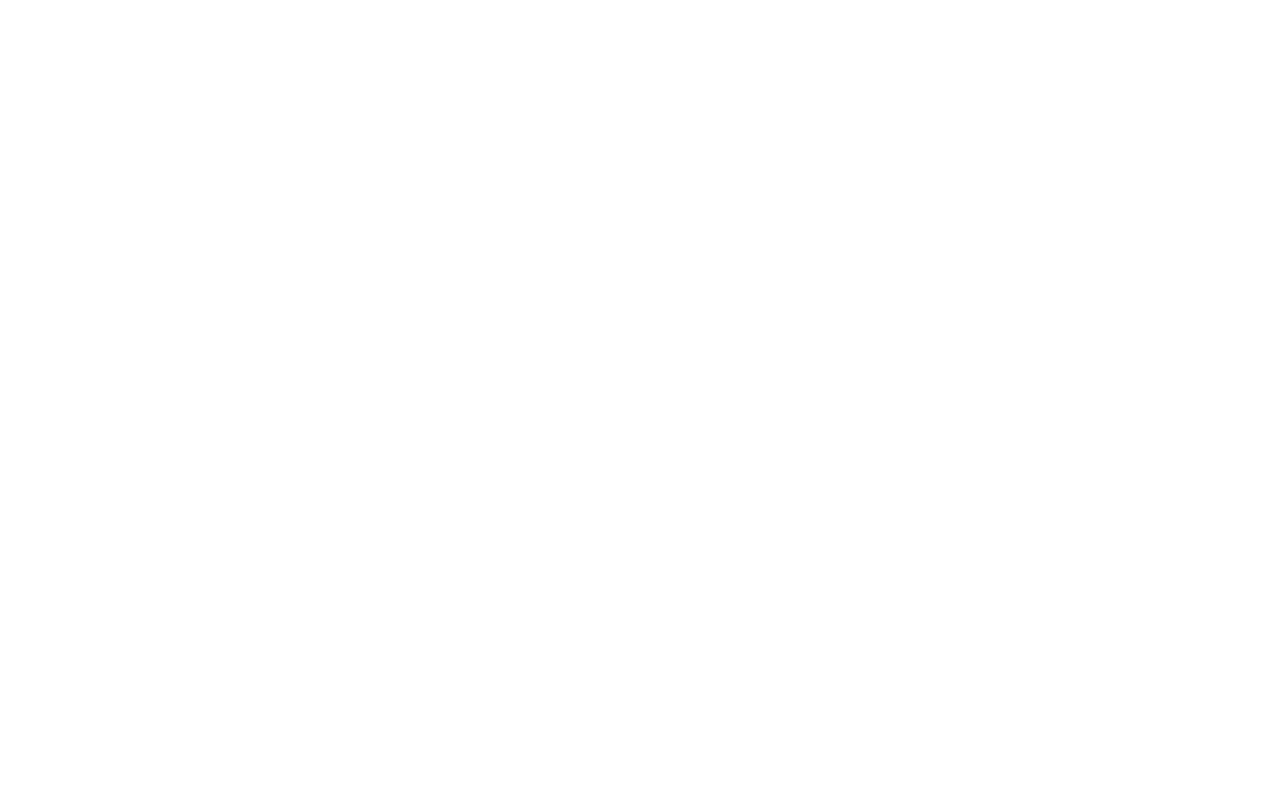
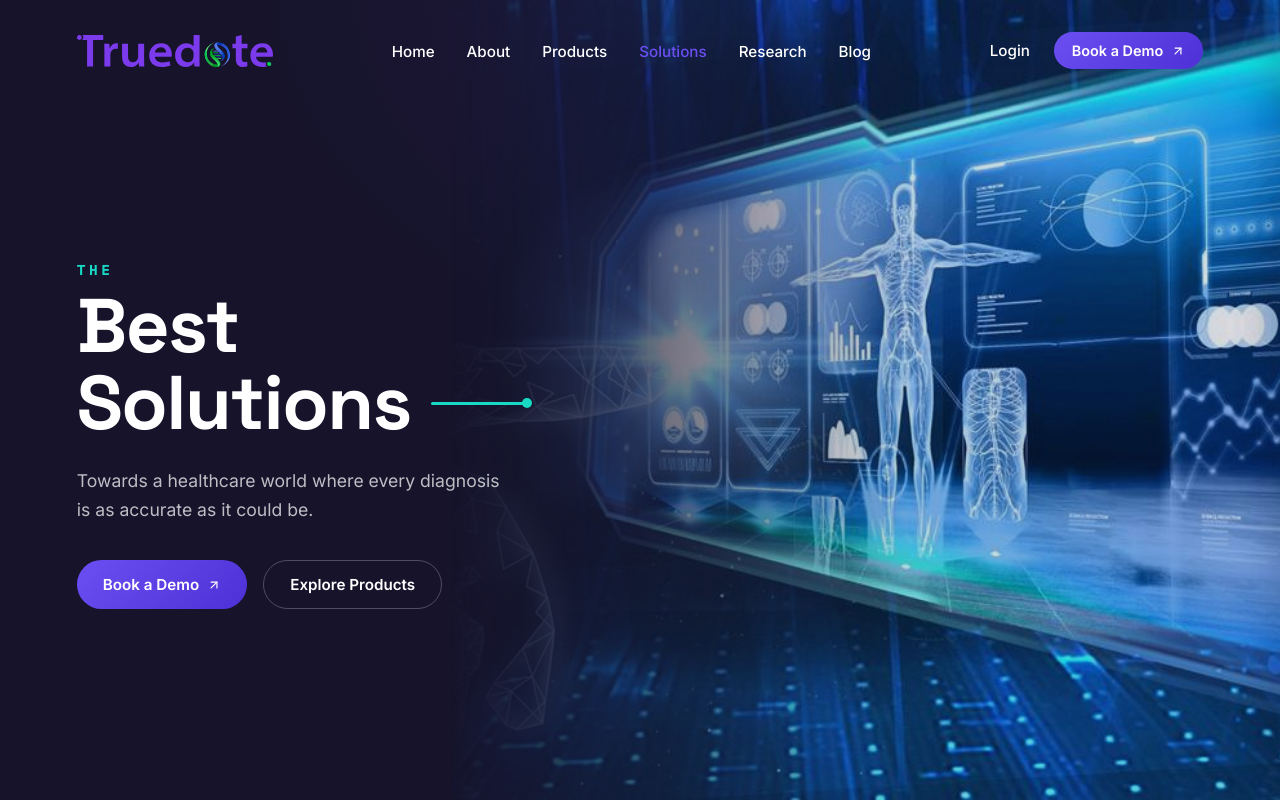
Before and after one commit to Fineteklabs-Engineering/Truedote, a React (Vite) app: page /solutions in a window 1280 px wide. Before the commit this address had no page. Built offline with nearby package versions, Linux system fonts and the light colour scheme.

Commit message:
added  the hero image of the solutions page

```diff
--- a/src/App.jsx
+++ b/src/App.jsx
@@ -3,6 +3,7 @@
 import Home from './pages/Home';
 import ProductsPage from './pages/ProductsPage';
 import AboutPage from './pages/AboutPage';
+import SolutionsPage from './pages/SolutionsPage';
 import './index.css';
 
 const App = () => {
@@ -12,6 +13,7 @@
         <Route path="/" element={<Home />} />
         <Route path="/products" element={<ProductsPage />} />
         <Route path="/about" element={<AboutPage />} />
+        <Route path="/solutions" element={<SolutionsPage />} />
       </Routes>
     </HelmetProvider>
   );
--- /dev/null
+++ b/src/components/SolutionHero.jsx
@@ -0,0 +1,59 @@
+import { useEffect, useState } from 'react';
+import { Link } from 'react-router-dom';
+import { FiArrowUpRight } from 'react-icons/fi';
+import Navbar from './Navbar';
+import '../styles/solutions-hero.css';
+
+const SolutionHero = () => {
+  const [isVisible, setIsVisible] = useState(false);
+
+  useEffect(() => {
+    const timer = setTimeout(() => setIsVisible(true), 80);
+    return () => clearTimeout(timer);
+  }, []);
+
+  return (
+    <header className="solutions-hero">
+      <Navbar />
+
+      <div className="solutions-hero-visual">
+        <img
+          src="/images/solutions-image.png"
+          alt=""
+          className="solutions-hero-image"
+        />
+      </div>
+
+      <div className={`solutions-hero-inner ${isVisible ? 'solutions-hero-visible' : ''}`}>
+        <div className="solutions-hero-copy">
+          <span className="solutions-hero-kicker" style={{ '--stagger': 0 }}>
+            THE
+          </span>
+          <h1 className="solutions-hero-headline" style={{ '--stagger': 1 }}>
+            Best
+            <br />
+            <span className="solutions-hero-headline-row">
+              Solutions
+              <span className="solutions-hero-dash" aria-hidden="true" />
+            </span>
+          </h1>
+          <p className="solutions-hero-subcopy" style={{ '--stagger': 2 }}>
+            Towards a healthcare world where every diagnosis is as accurate
+            as it could be.
+          </p>
+          <div className="solutions-hero-cta-row" style={{ '--stagger': 3 }}>
+            <Link to="/demo" className="solutions-hero-primary-cta">
+              Book a Demo
+              <FiArrowUpRight size={14} />
+            </Link>
+            <Link to="/products" className="solutions-hero-secondary-cta">
+              Explore Products
+            </Link>
+          </div>
+        </div>
+      </div>
+    </header>
+  );
+};
+
+export default SolutionHero;
--- /dev/null
+++ b/src/pages/SolutionsPage.jsx
@@ -0,0 +1,12 @@
+import React from 'react'
+import SolutionHero from '../components/SolutionHero'
+
+const SolutionsPage = () => {
+  return (
+    <>
+    <SolutionHero />
+    </>
+  )
+}
+
+export default SolutionsPage
--- /dev/null
+++ b/src/styles/solutions-hero.css
@@ -0,0 +1,246 @@
+.solutions-hero {
+  --color-bg: #fbfaff;
+  --color-ink: #16132b;
+  --color-muted: #6b6580;
+  --color-primary: #6c4ff2;
+  --color-primary-dark: #4e31d6;
+  --color-accent: #17d9c4;
+  --color-surface: #ffffff;
+  --font-display: 'Space Grotesk', 'Segoe UI', sans-serif;
+  --font-body: 'Inter', 'Segoe UI', sans-serif;
+  --font-mono: 'IBM Plex Mono', ui-monospace, monospace;
+  --gutter: clamp(32px, 6vw, 96px);
+
+  position: relative;
+  background: radial-gradient(
+    120% 100% at 85% 0%,
+    #241d47 0%,
+    var(--color-ink) 55%
+  );
+  color: #fff;
+  font-family: var(--font-body);
+  overflow: hidden;
+}
+
+.solutions-hero-inner {
+  position: relative;
+  z-index: 1;
+  min-height: 100vh;
+  display: flex;
+  align-items: center;
+  padding: 140px var(--gutter) 72px;
+}
+
+.solutions-hero-copy {
+  max-width: 560px;
+  flex-shrink: 0;
+}
+
+.solutions-hero-kicker {
+  display: inline-block;
+  font-family: var(--font-mono);
+  font-size: 0.85rem;
+  letter-spacing: 0.3em;
+  font-weight: 600;
+  color: var(--color-accent);
+  margin-bottom: 8px;
+}
+
+.solutions-hero-headline {
+  font-family: var(--font-display);
+  font-size: clamp(3rem, 6vw, 4.75rem);
+  line-height: 1.02;
+  font-weight: 700;
+  letter-spacing: -0.02em;
+  margin: 0 0 24px;
+  color: #fff;
+}
+
+.solutions-hero-headline-row {
+  display: inline-flex;
+  align-items: center;
+  gap: 20px;
+}
+
+.solutions-hero-dash {
+  position: relative;           /* new — positioning context for the dot */
+  display: inline-block;
+  width: clamp(48px, 8vw, 96px);
+  height: 3px;
+  background: var(--color-accent);
+  border-radius: 999px;
+}
+
+.solutions-hero-dash::after {
+  content: '';
+  position: absolute;
+  top: 50%;
+  right: 0;
+  width: 10px;
+  height: 10px;
+  background: var(--color-accent);
+  border-radius: 50%;
+  transform: translate(50%, -50%);
+}
+
+.solutions-hero-subcopy {
+  font-size: 1.1rem;
+  line-height: 1.65;
+  color: rgba(255, 255, 255, 0.72);
+  max-width: 440px;
+  margin: 0 0 36px;
+}
+
+.solutions-hero-cta-row {
+  display: flex;
+  gap: 16px;
+  flex-wrap: wrap;
+}
+
+.solutions-hero-primary-cta,
+.solutions-hero-secondary-cta {
+  display: inline-flex;
+  align-items: center;
+  gap: 8px;
+  font-weight: 600;
+  font-size: 0.95rem;
+  padding: 14px 26px;
+  border-radius: 999px;
+  text-decoration: none;
+  transition: transform 0.2s ease, box-shadow 0.2s ease, background 0.2s ease, color 0.2s ease;
+}
+
+.solutions-hero-primary-cta {
+  background: linear-gradient(135deg, var(--color-primary), var(--color-primary-dark));
+  color: #fff;
+}
+
+.solutions-hero-primary-cta:hover,
+.solutions-hero-primary-cta:focus-visible {
+  transform: translateY(-2px);
+  box-shadow: 0 10px 24px rgba(108, 79, 242, 0.4);
+}
+
+.solutions-hero-secondary-cta {
+  background: transparent;
+  color: #fff;
+  border: 1.5px solid rgba(255, 255, 255, 0.25);
+}
+
+.solutions-hero-secondary-cta:hover,
+.solutions-hero-secondary-cta:focus-visible {
+  border-color: var(--color-accent);
+  color: var(--color-accent);
+}
+
+/* ---------- Background image (blends into the gradient) ---------- */
+
+.solutions-hero-visual {
+  position: absolute;
+  top: 0;
+  right: 0;
+  width: 65%;
+  height: 100%;
+  z-index: 0;
+  pointer-events: none;
+}
+
+.solutions-hero-image {
+  width: 100%;
+  height: 100%;
+  object-fit: cover;
+  object-position: center;
+  opacity: 0.85;
+  -webkit-mask-image: linear-gradient(
+    to left,
+    rgba(0, 0, 0, 1) 45%,
+    rgba(0, 0, 0, 0) 100%
+  );
+  mask-image: linear-gradient(
+    to left,
+    rgba(0, 0, 0, 1) 45%,
+    rgba(0, 0, 0, 0) 100%
+  );
+}
+
+/* ---------- Entrance animation ---------- */
+
+.solutions-hero-kicker,
+.solutions-hero-headline,
+.solutions-hero-subcopy,
+.solutions-hero-cta-row {
+  opacity: 0;
+  transform: translateY(28px);
+}
+
+.solutions-hero-visible .solutions-hero-kicker,
+.solutions-hero-visible .solutions-hero-headline,
+.solutions-hero-visible .solutions-hero-subcopy,
+.solutions-hero-visible .solutions-hero-cta-row {
+  animation: solutionsHeroFadeUp 0.75s ease forwards;
+  animation-delay: calc(var(--stagger, 0) * 0.13s);
+}
+
+@keyframes solutionsHeroFadeUp {
+  to {
+    opacity: 1;
+    transform: none;
+  }
+}
+
+/* ---------- Responsive ---------- */
+
+@media (max-width: 1100px) {
+  .solutions-hero-visual {
+    width: 80%;
+  }
+}
+
+@media (max-width: 900px) {
+  .solutions-hero-inner {
+    flex-direction: column;
+    align-items: flex-start;
+    justify-content: center;
+    padding: 140px 24px 56px;
+  }
+
+  .solutions-hero-visual {
+    width: 100%;
+    opacity: 0.5;
+  }
+
+  .solutions-hero-headline {
+    font-size: clamp(2.5rem, 8vw, 3.25rem);
+  }
+}
+
+@media (max-width: 480px) {
+  .solutions-hero-inner {
+    padding: 120px 20px 48px;
+  }
+
+  .solutions-hero-subcopy {
+    font-size: 1rem;
+  }
+
+  .solutions-hero-cta-row {
+    flex-direction: column;
+    align-items: stretch;
+  }
+
+  .solutions-hero-secondary-cta,
+  .solutions-hero-primary-cta {
+    justify-content: center;
+  }
+}
+
+@media (prefers-reduced-motion: reduce) {
+  .solutions-hero-kicker,
+  .solutions-hero-headline,
+  .solutions-hero-subcopy,
+  .solutions-hero-cta-row {
+    animation: none !important;
+    opacity: 1 !important;
+    transform: none !important;
+  }
+}
```
Also changed, not shown: public/images/solutions-image.png (added).
